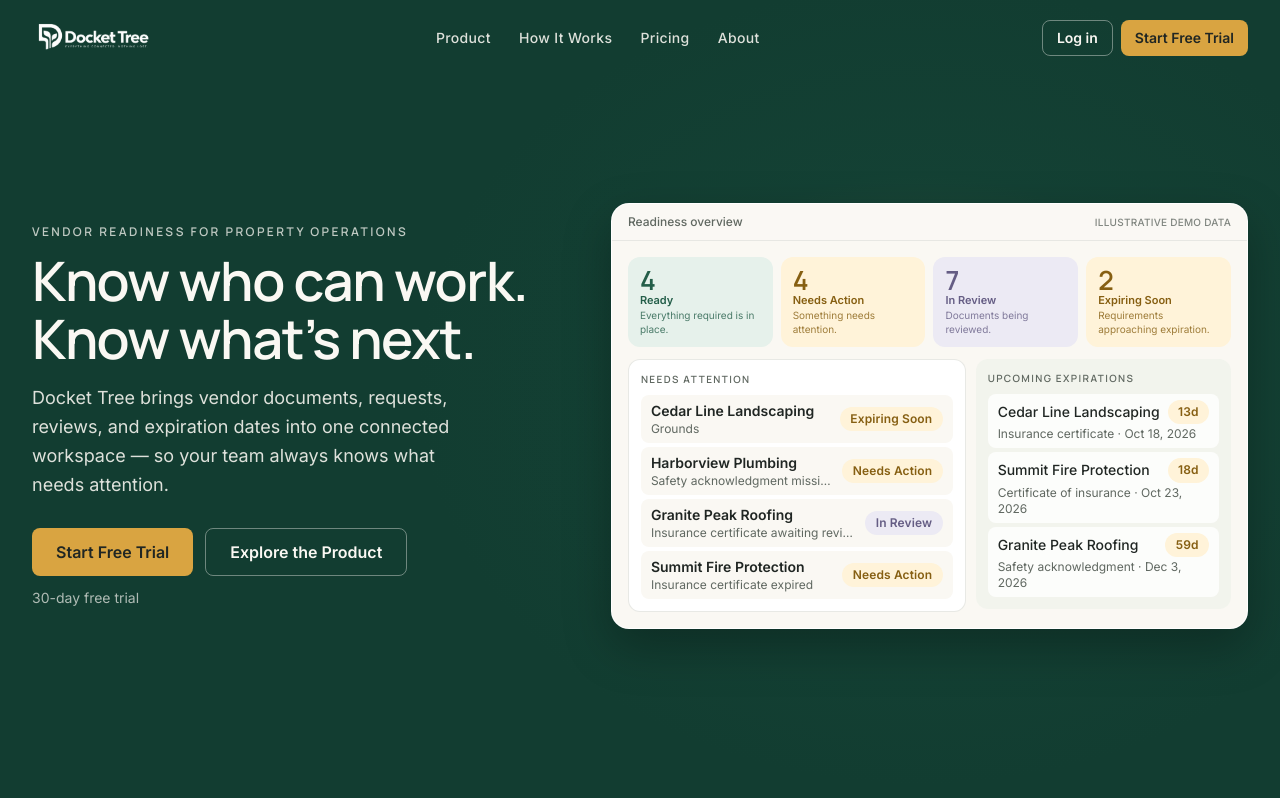
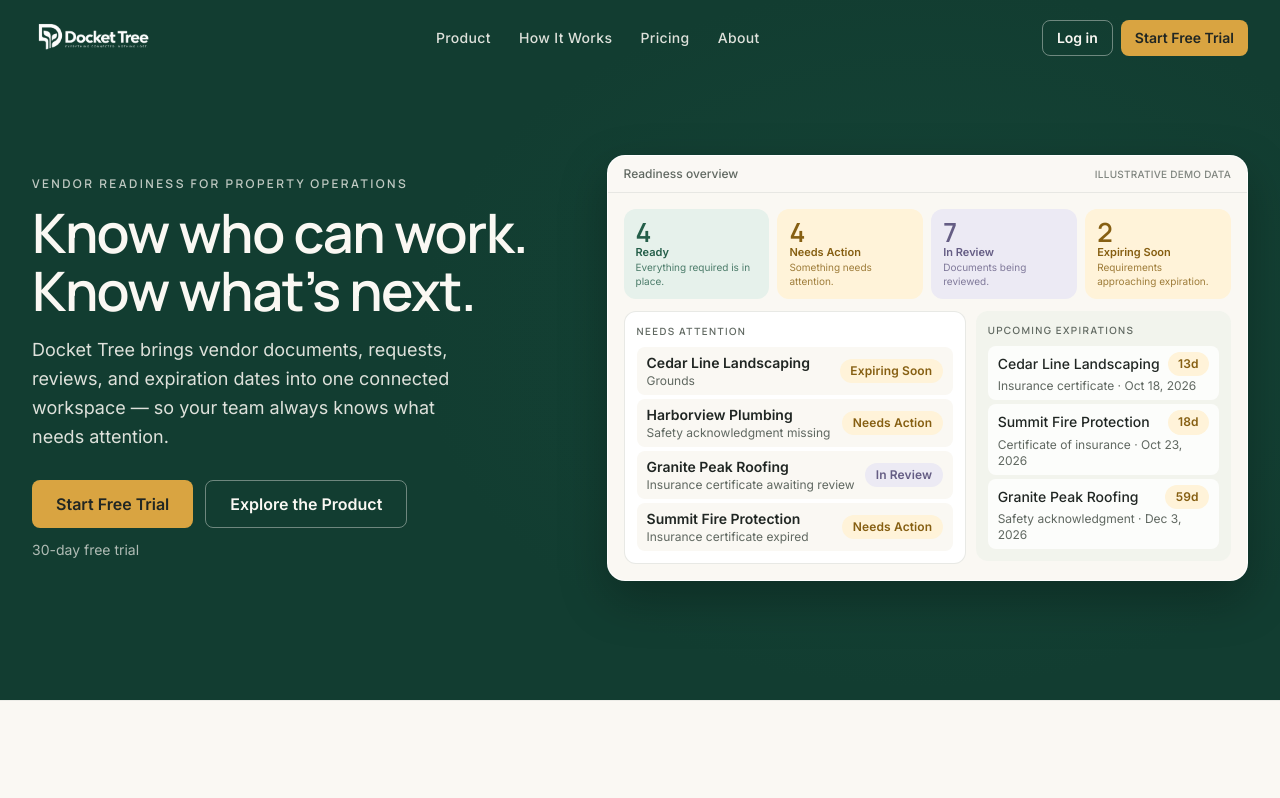
Before and after one commit to billynoster/dockettree-www, a Next.js app: page / in a window 1280 px wide. Shown: the top 798 px of the page. Built offline with nearby package versions, Linux system fonts and the light colour scheme.

Commit message:
Tighten hero vertical band so next section peeks
Drop the 100svh lock for a soft xl/2xl min-height (~700–740) with
content-driven growth, preserving the static product-led hero.

```diff
--- a/src/components/marketing/HeroSection.tsx
+++ b/src/components/marketing/HeroSection.tsx
@@ -8,24 +8,26 @@ import { SIGNUP_URL } from '@/lib/site'
 /**
  * Production hero — static product-led composition.
  * Two columns only when width is comfortable; otherwise stack.
+ * Height is content-driven with a soft desktop band (~680–760) so
+ * the next section can peek; never locked to 100svh (no clip traps).
  */
 export function HeroSection() {
   return (
     <section
-      className="relative min-h-[100svh] overflow-x-clip bg-evergreen-deep"
+      className="relative overflow-x-clip bg-evergreen-deep"
       aria-label="Hero"
     >
-      <div className="relative min-h-[100svh] overflow-x-clip">
+      <div className="relative overflow-x-clip">
         <div className="absolute inset-0 overflow-hidden" aria-hidden="true">
           <StaticProductBackground />
         </div>
 
-        <div className="relative z-10 mx-auto flex min-h-[100svh] w-full max-w-[1280px] flex-col justify-center px-5 pt-[76px] pb-10 sm:px-8 sm:pt-[80px] sm:pb-12">
+        <div className="relative z-10 mx-auto flex w-full max-w-[1280px] flex-col justify-center px-5 pt-[88px] pb-11 sm:px-8 sm:pt-[92px] sm:pb-12 xl:min-h-[700px] xl:pb-14 2xl:min-h-[740px]">
           {/*
             Stack by default. Two columns from xl (1280) so mid laptop widths
             never squeeze text under a scaled dashboard.
           */}
-          <div className="grid w-full grid-cols-1 items-center gap-8 xl:grid-cols-[minmax(0,1fr)_minmax(0,1.2fr)] xl:gap-12">
+          <div className="grid w-full grid-cols-1 items-center gap-7 xl:grid-cols-[minmax(0,1fr)_minmax(0,1.2fr)] xl:gap-10">
             <div className="min-w-0 max-w-xl text-ivory xl:max-w-none">
               <p className="hero-rise font-display text-[0.72rem] font-semibold tracking-[0.2em] text-ivory/75 uppercase sm:text-xs">
                 Vendor readiness for property operations
```
